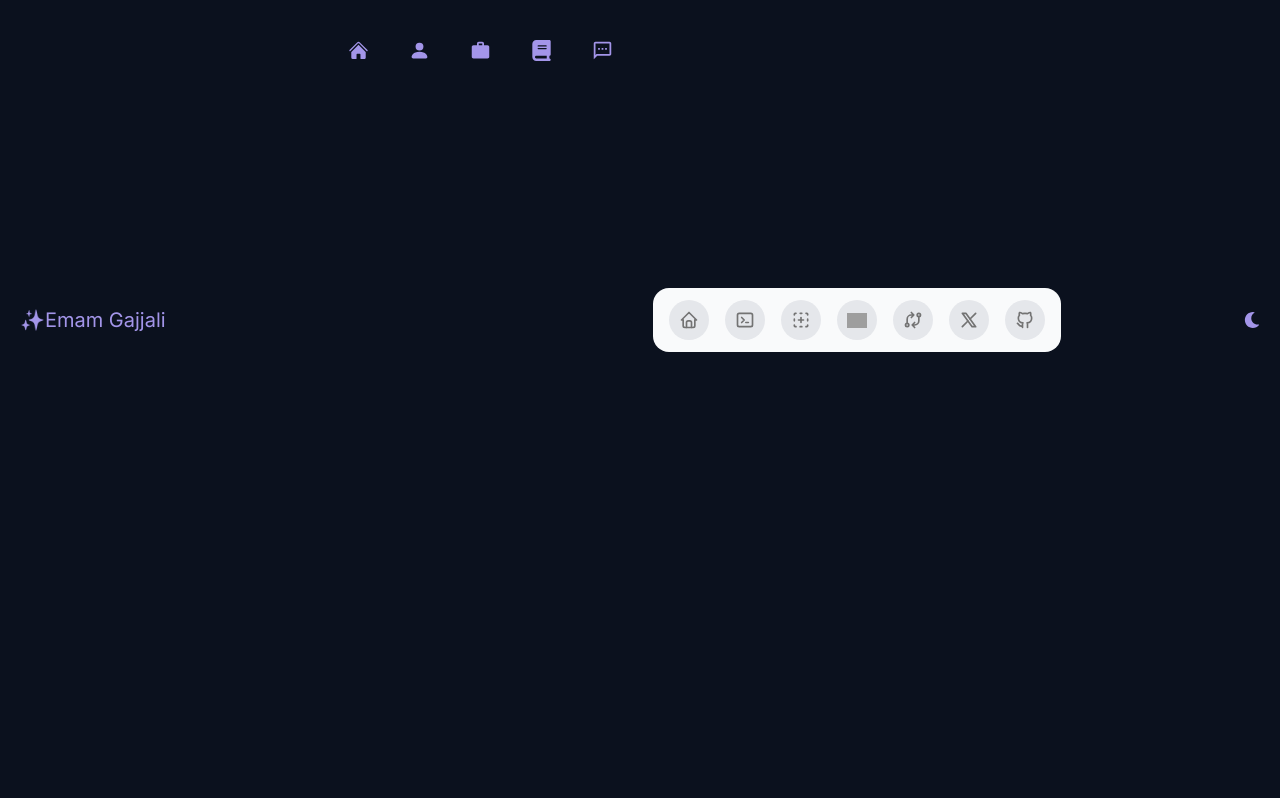
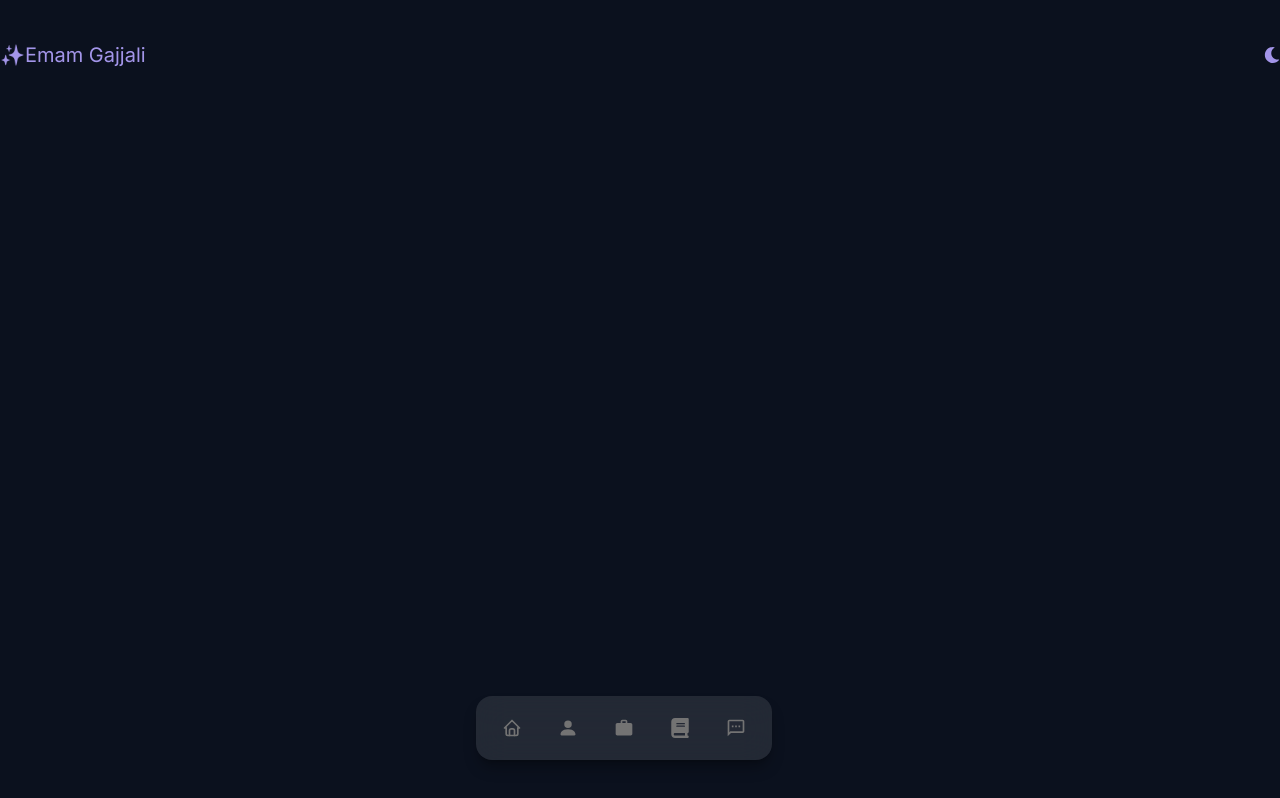
Before and after one commit to Md-Gajjali/Portfolio, a React (Vite) app: page / in a window 1280 px wide. Built offline with nearby package versions, Linux system fonts and the light colour scheme; grey boxes are pictures that could not be loaded.

Commit message:
update header

```diff
--- a/src/Componets/FloatingDockDemo.jsx
+++ /dev/null
@@ -1,78 +0,0 @@
-import React from "react";
-import { FloatingDock } from "../components/ui/floating-dock";
-import {
-  IconBrandGithub,
-  IconBrandX,
-  IconExchange,
-  IconHome,
-  IconNewSection,
-  IconTerminal2,
-} from "@tabler/icons-react";
-
-export function FloatingDockDemo() {
-  const links = [
-    {
-      title: "Home",
-      icon: (
-        <IconHome className="h-full w-full text-neutral-500 dark:text-neutral-300" />
-      ),
-      href: "#",
-    },
-
-    {
-      title: "Products",
-      icon: (
-        <IconTerminal2 className="h-full w-full text-neutral-500 dark:text-neutral-300" />
-      ),
-      href: "#",
-    },
-    {
-      title: "Components",
-      icon: (
-        <IconNewSection className="h-full w-full text-neutral-500 dark:text-neutral-300" />
-      ),
-      href: "#",
-    },
-    {
-      title: "Aceternity UI",
-      icon: (
-        <img
-          src="https://assets.aceternity.com/logo-dark.png"
-          width={20}
-          height={20}
-          alt="Aceternity Logo" />
-      ),
-      href: "#",
-    },
-    {
-      title: "Changelog",
-      icon: (
-        <IconExchange className="h-full w-full text-neutral-500 dark:text-neutral-300" />
-      ),
-      href: "#",
-    },
-
-    {
-      title: "Twitter",
-      icon: (
-        <IconBrandX className="h-full w-full text-neutral-500 dark:text-neutral-300" />
-      ),
-      href: "#",
-    },
-    {
-      title: "GitHub",
-      icon: (
-        <IconBrandGithub className="h-full w-full text-neutral-500 dark:text-neutral-300" />
-      ),
-      href: "#",
-    },
-  ];
-  return (
-    <div className="flex items-center justify-center h-[35rem] w-full">
-      <FloatingDock
-        // only for demo, remove for production
-        mobileClassName="translate-y-20"
-        items={links} />
-    </div>
-  );
-}
--- /dev/null
+++ b/src/Componets/Header.jsx
@@ -0,0 +1,35 @@
+import React from 'react'
+import Container from './Container'
+import Flex from './Flex'
+import ShinyText from './ShinyText '
+import { FaMoon } from 'react-icons/fa'
+
+const Header = () => {
+  return (
+    <div>
+      <Container>
+        <Flex className='justify-between mt-10 items-center'>
+            <div className='w-full'>
+                <ShinyText
+                text="✨Emam Gajjali"
+                speed={2}
+                delay={0}
+                color="#A395E9"
+                shineColor="#ffffff"
+                spread={120}
+                direction="left"
+                yoyo={false}
+                pauseOnHover={false}
+                className='text-[20px]'
+                />
+            </div>
+            <div>
+                <FaMoon />
+            </div>
+        </Flex>
+      </Container>
+    </div>
+  )
+}
+
+export default Header
--- a/src/Componets/Navber.jsx
+++ b/src/Componets/Navber.jsx
@@ -1,22 +1,11 @@
 import React from 'react'
 import Container from './Container'
-import Flex from './Flex'
-import { HiHome } from "react-icons/hi2";
 import { BsFillPersonFill } from "react-icons/bs";
-import { FaMoon } from "react-icons/fa";
 import { MdOutlineWork } from "react-icons/md";
 import { FaBook } from "react-icons/fa6";
 import { MdOutlineSms } from "react-icons/md";
-import ShinyText from '../Componets/ShinyText ';
 import { FloatingDock } from "../Componets/floating-dock";
-import {
-  IconBrandGithub,
-  IconBrandX,
-  IconExchange,
-  IconHome,
-  IconNewSection,
-  IconTerminal2,
-} from "@tabler/icons-react";
+import {IconHome} from "@tabler/icons-react";
 
 
 
@@ -33,87 +22,43 @@ const Navber = () => {
         {
           title: "Products",
           icon: (
-            <IconTerminal2 className="h-full w-full text-neutral-500 dark:text-neutral-300" />
+            <BsFillPersonFill  className="h-full w-full text-neutral-500 dark:text-neutral-300" />
           ),
           href: "#",
         },
         {
           title: "Components",
           icon: (
-            <IconNewSection className="h-full w-full text-neutral-500 dark:text-neutral-300" />
+            <MdOutlineWork className="h-full w-full text-neutral-500 dark:text-neutral-300" />
           ),
           href: "#",
         },
         {
           title: "Aceternity UI",
           icon: (
-            <img
-              src="https://assets.aceternity.com/logo-dark.png"
-              width={20}
-              height={20}
-              alt="Aceternity Logo" />
+            <FaBook className='h-full w-full text-neutral-500 dark:text-neutral-300' />
           ),
           href: "#",
         },
         {
-          title: "Changelog",
+          title: "Twitter",
           icon: (
-            <IconExchange className="h-full w-full text-neutral-500 dark:text-neutral-300" />
+            <MdOutlineSms  className="h-full w-full text-neutral-500 dark:text-neutral-300" />
           ),
           href: "#",
         },
 
-        {
-          title: "Twitter",
-          icon: (
-            <IconBrandX className="h-full w-full text-neutral-500 dark:text-neutral-300" />
-          ),
-          href: "#",
-        },
-        {
-          title: "GitHub",
-          icon: (
-            <IconBrandGithub className="h-full w-full text-neutral-500 dark:text-neutral-300" />
-          ),
-          href: "#",
-        },
       ];
   return (
     <>
         <nav className=' '>
             <Container>
-                <Flex className='justify-between items-center px-5 mt-10 '>
-                    <div>
-                        <ShinyText
-                        text="✨Emam Gajjali"
-                        speed={2}
-                        delay={0}
-                        color="#A395E9"
-                        shineColor="#ffffff"
-                        spread={120}
-                        direction="left"
-                        yoyo={false}
-                        pauseOnHover={false}
-                        className='text-[20px]'
-                        />
-                    </div>
-                    <ul className='flex gap-10 text-[21px]'>
-                        <li><HiHome /></li>
-                        <li><BsFillPersonFill /></li>
-                        <li><MdOutlineWork /></li>
-                        <li><FaBook /></li>
-                        <li><MdOutlineSms /></li>
-                        <div className="flex items-center justify-center h-[35rem] w-full">
-                              <FloatingDock
-                                // only for demo, remove for production
-                                mobileClassName="translate-y-20"
-                                items={links} />
-                        </div>
-                    </ul>
-                    <div>
-                        <FaMoon />
-                    </div>
-                </Flex>
+              <div className="flex items-center justify-end  absolute bottom-10 right-4 w-full visibility:visible opacity: 1 transform:matrix3d(1, 0, 0, 0, 0, 1, 0, 0, 0, 0, 1, 0, 0, 0, 0, 1); transition: 0.4s, opacity 2.5s cubic-bezier(0.5, 0, 0, 1) 0.1s, transform 2.5s cubic-bezier(0.5, 0, 0, 1) 0.1s;">
+                    <FloatingDock
+                      // only for demo, remove for production
+                      mobileClassName="translate-y-30"
+                      items={links} />
+              </div>
             </Container>
         </nav>
     </>
--- a/src/Componets/floating-dock.jsx
+++ b/src/Componets/floating-dock.jsx
@@ -64,8 +64,8 @@ const FloatingDockMobile = ({
       </AnimatePresence>
       <button
         onClick={() => setOpen(!open)}
-        className="flex h-10 w-10 items-center justify-center rounded-full bg-gray-50 dark:bg-neutral-800">
-        <IconLayoutNavbarCollapse className="h-5 w-5 text-neutral-500 dark:text-neutral-400" />
+        className="flex h-10 w-10 items-center justify-center rounded-full ">
+        <IconLayoutNavbarCollapse className="h-5 w-5  " />
       </button>
     </div>
   );
@@ -81,7 +81,7 @@ const FloatingDockDesktop = ({
       onMouseMove={(e) => mouseX.set(e.pageX)}
       onMouseLeave={() => mouseX.set(Infinity)}
       className={cn(
-        "mx-auto hidden h-16 items-end gap-4 rounded-2xl bg-gray-50 px-4 pb-3 md:flex dark:bg-neutral-900",
+        "mx-auto hidden h-16 items-end gap-4 rounded-2xl  px-4 pb-3 md:flex    bg-white/10 backdrop-blur-lg    shadow-lg shadow-black/30 ",
         className
       )}>
       {items.map((item) => (
@@ -142,7 +142,7 @@ function IconContainer({
         style={{ width, height }}
         onMouseEnter={() => setHovered(true)}
         onMouseLeave={() => setHovered(false)}
-        className="relative flex aspect-square items-center justify-center rounded-full bg-gray-200 dark:bg-neutral-800">
+        className="relative flex aspect-square items-center justify-center rounded-full hover:bg-gray-200 hover:dark:bg-neutral-800">
         <AnimatePresence>
           {hovered && (
             <motion.div
--- a/src/pages/Home.jsx
+++ b/src/pages/Home.jsx
@@ -1,9 +1,10 @@
 import React from 'react'
 import Navber from '../Componets/Navber'
-
+import Header from '../Componets/header'
 const Home = () => {
   return (
     <>
+      <Header/>
       <Navber/>
     </>
   )
```
